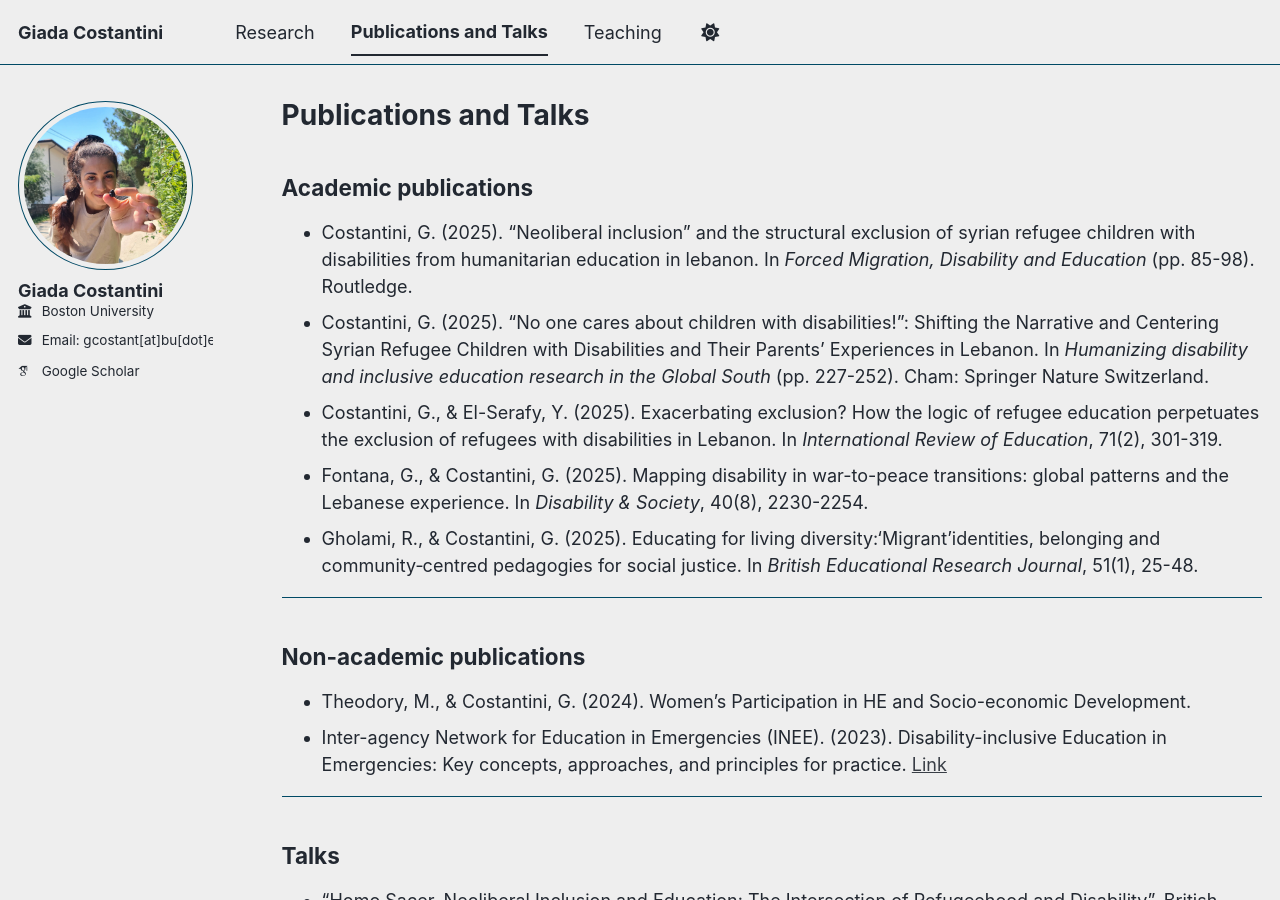
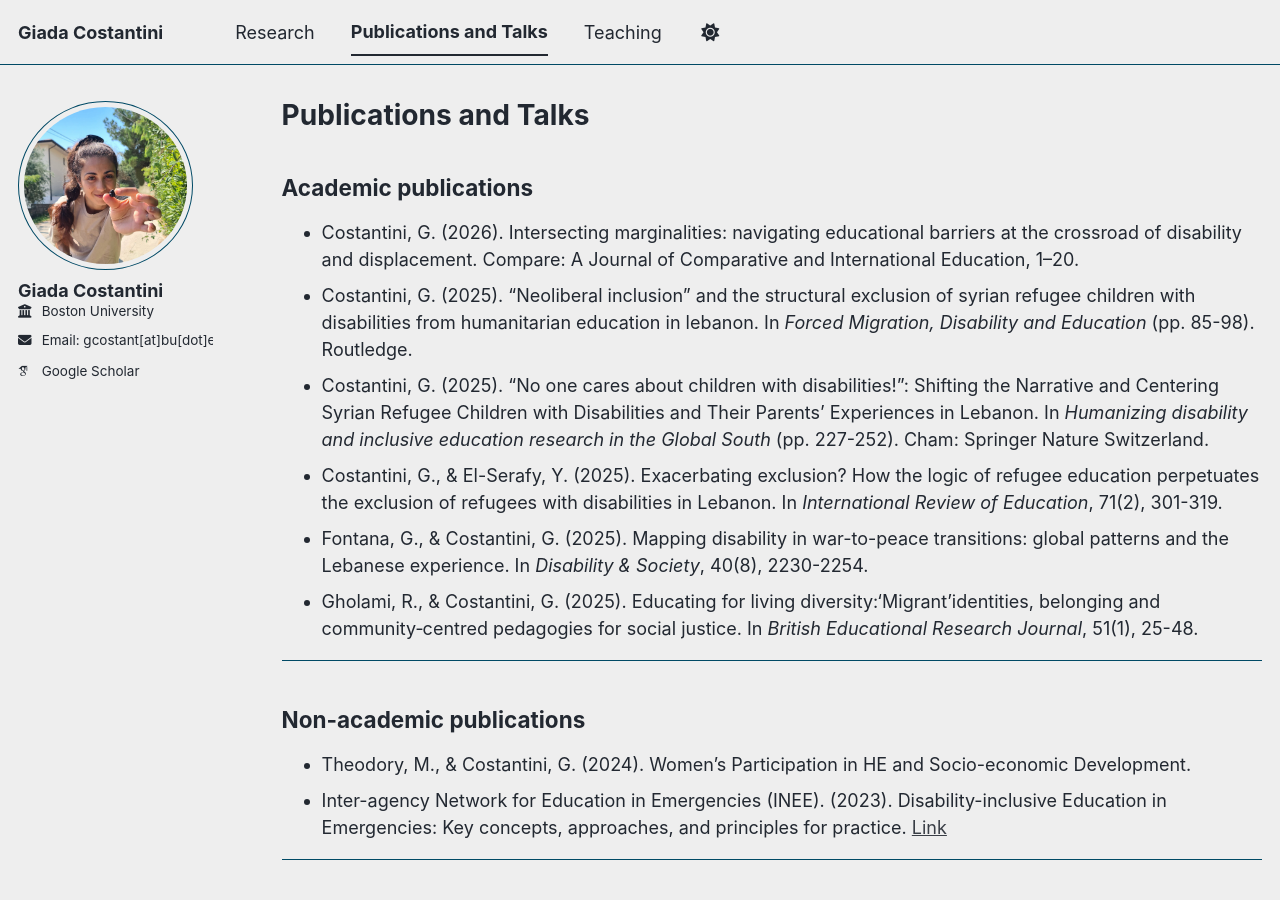
Before and after one commit to giada-costantini/giada-costantini.github.io, a Jekyll site: the page built from _pages/publications.md, in a window 1280 px wide and 900 px high. Built offline with Jekyll 4.4.1, drawn with Linux system fonts in a browser that asks for light colours; some web fonts are replaced; a script bundle is joined from its source files by our own code; library files that are not in the unit come from our copies.

Commit message:
Add new academic publication entry

```diff
--- a/_pages/publications.md
+++ b/_pages/publications.md
@@ -7,6 +7,7 @@ author_profile: true
 
 ## Academic publications
 
+- Costantini, G. (2026). Intersecting marginalities: navigating educational barriers at the crossroad of disability and displacement. Compare: A Journal of Comparative and International Education, 1–20.
 - Costantini, G. (2025). "Neoliberal inclusion" and the structural exclusion of syrian refugee children with disabilities from humanitarian education in lebanon. In *Forced Migration, Disability and Education* (pp. 85-98). Routledge.
 - Costantini, G. (2025). “No one cares about children with disabilities!”: Shifting the Narrative and Centering Syrian Refugee Children with Disabilities and Their Parents’ Experiences in Lebanon. In *Humanizing disability and inclusive education research in the Global South* (pp. 227-252). Cham: Springer Nature Switzerland.
 - Costantini, G., & El-Serafy, Y. (2025). Exacerbating exclusion? How the logic of refugee education perpetuates the exclusion of refugees with disabilities in Lebanon. In *International Review of Education*, 71(2), 301-319.
```
